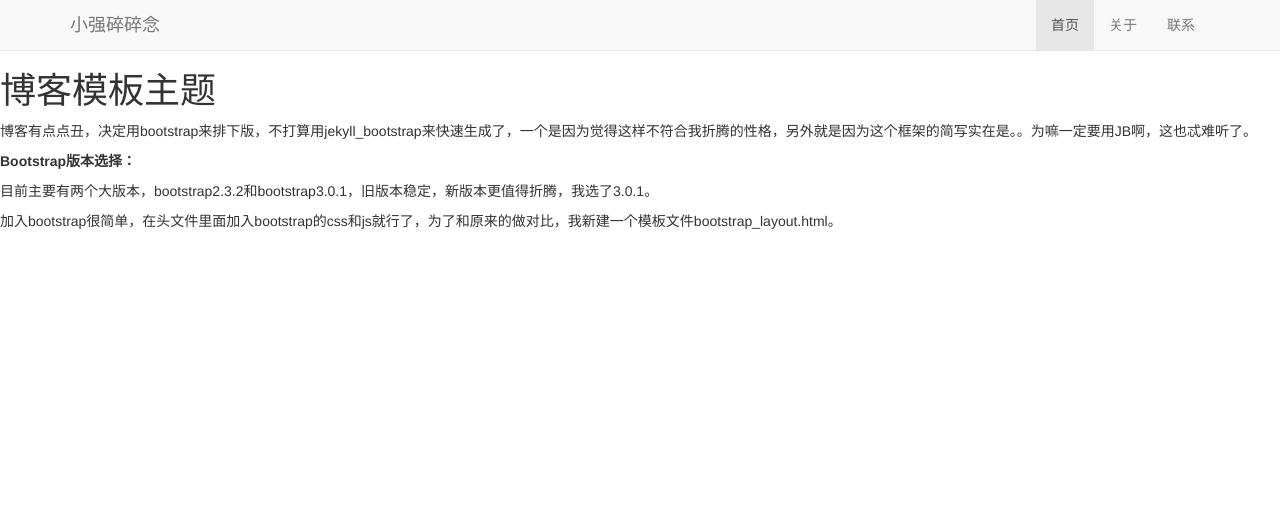
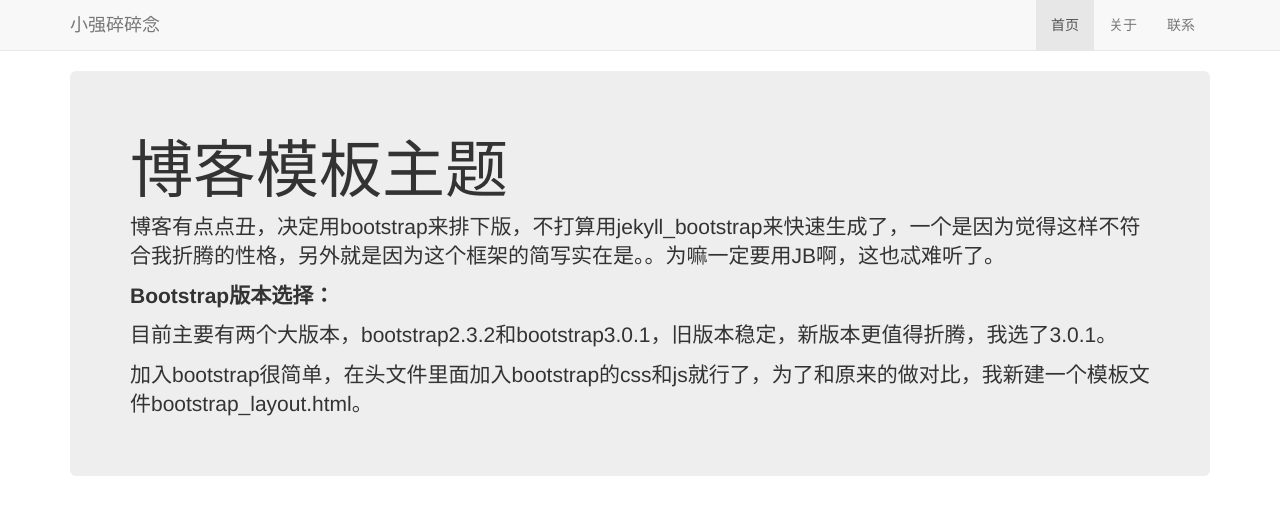
Before and after one commit to pq27120/blog, a Jekyll site: the page built from _posts/2013-10-31-blog-theme.html, in a window 1280 px wide. Shown: the top 515 px of the page. Built offline with Jekyll 4.4.1, drawn with Linux system fonts in a browser that asks for light colours.

Commit message:
模板管理

```diff
--- a/_posts/2013-10-31-blog-theme.html
+++ b/_posts/2013-10-31-blog-theme.html
@@ -2,10 +2,21 @@
 layout: bootstrap_layout
 title: 博客模板主题
 ---
+<div class="container">
+	<div class="jumbotron">
+		<h1>{{page.title}}</h1>
+		<p>
+			博客有点点丑，决定用bootstrap来排下版，不打算用jekyll_bootstrap来快速生成了，一个是因为觉得这样不符合我折腾的性格，另外就是因为这个框架的简写实在是。。为嘛一定要用JB啊，这也忒难听了。
+		</p>
 
-<h1>{{page.title}}</h1>
-<p>博客有点点丑，决定用bootstrap来排下版，不打算用jekyll_bootstrap来快速生成了，一个是因为觉得这样不符合我折腾的性格，另外就是因为这个框架的简写实在是。。为嘛一定要用JB啊，这也忒难听了。</p>
+		<p> <strong>Bootstrap版本选择：</strong>
+		</p>
+		<p>
+			目前主要有两个大版本，bootstrap2.3.2和bootstrap3.0.1，旧版本稳定，新版本更值得折腾，我选了3.0.1。
+		</p>
+		<p>
+			加入bootstrap很简单，在头文件里面加入bootstrap的css和js就行了，为了和原来的做对比，我新建一个模板文件bootstrap_layout.html。
+		</p>
 
-<p><strong>Bootstrap版本选择：</strong></p>
-<p>目前主要有两个大版本，bootstrap2.3.2和bootstrap3.0.1，旧版本稳定，新版本更值得折腾，我选了3.0.1。</p>
-<p>加入bootstrap很简单，在头文件里面加入bootstrap的css和js就行了，为了和原来的做对比，我新建一个模板文件bootstrap_layout.html。</p>
+	</div>
+</div>
```
